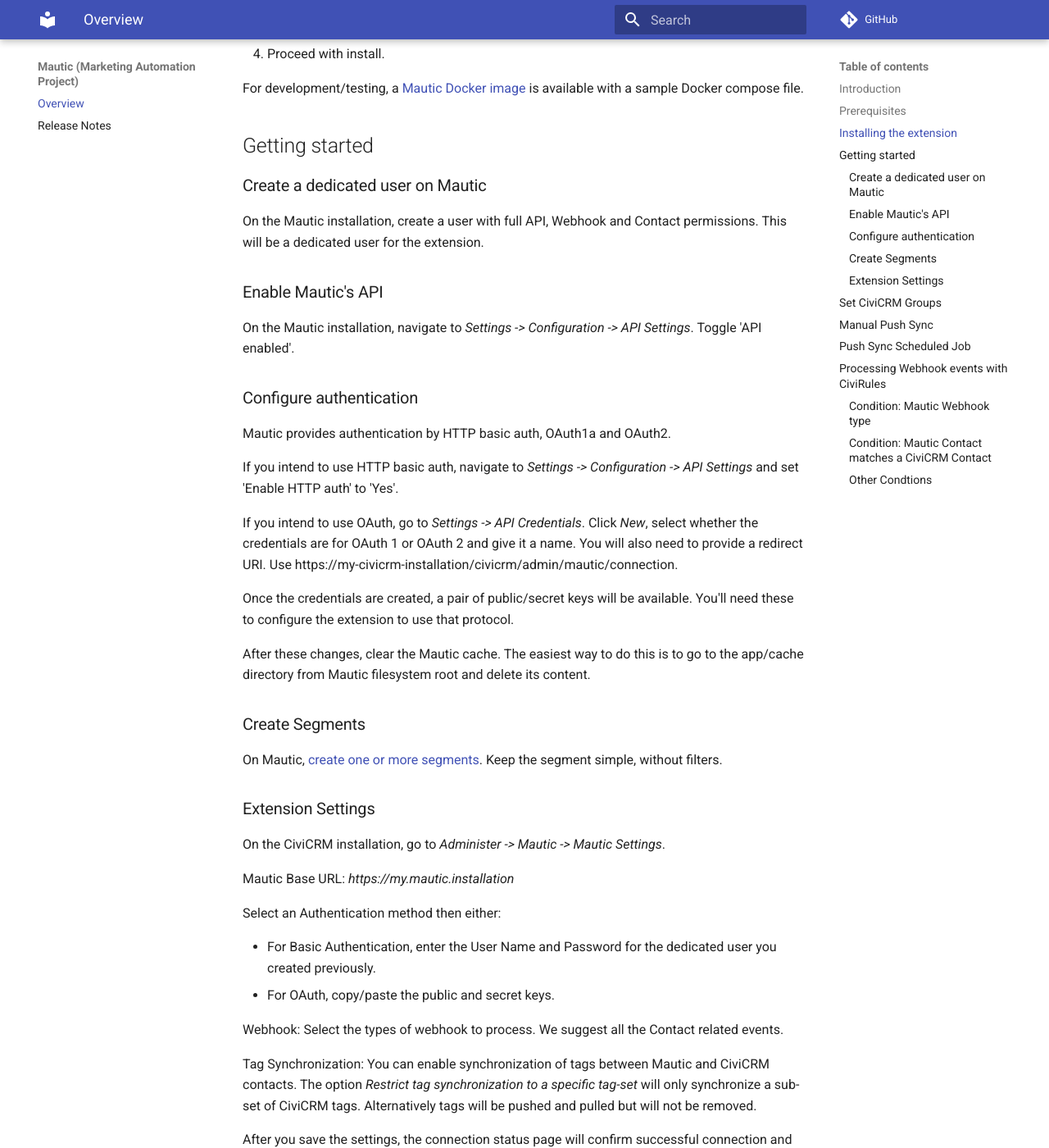
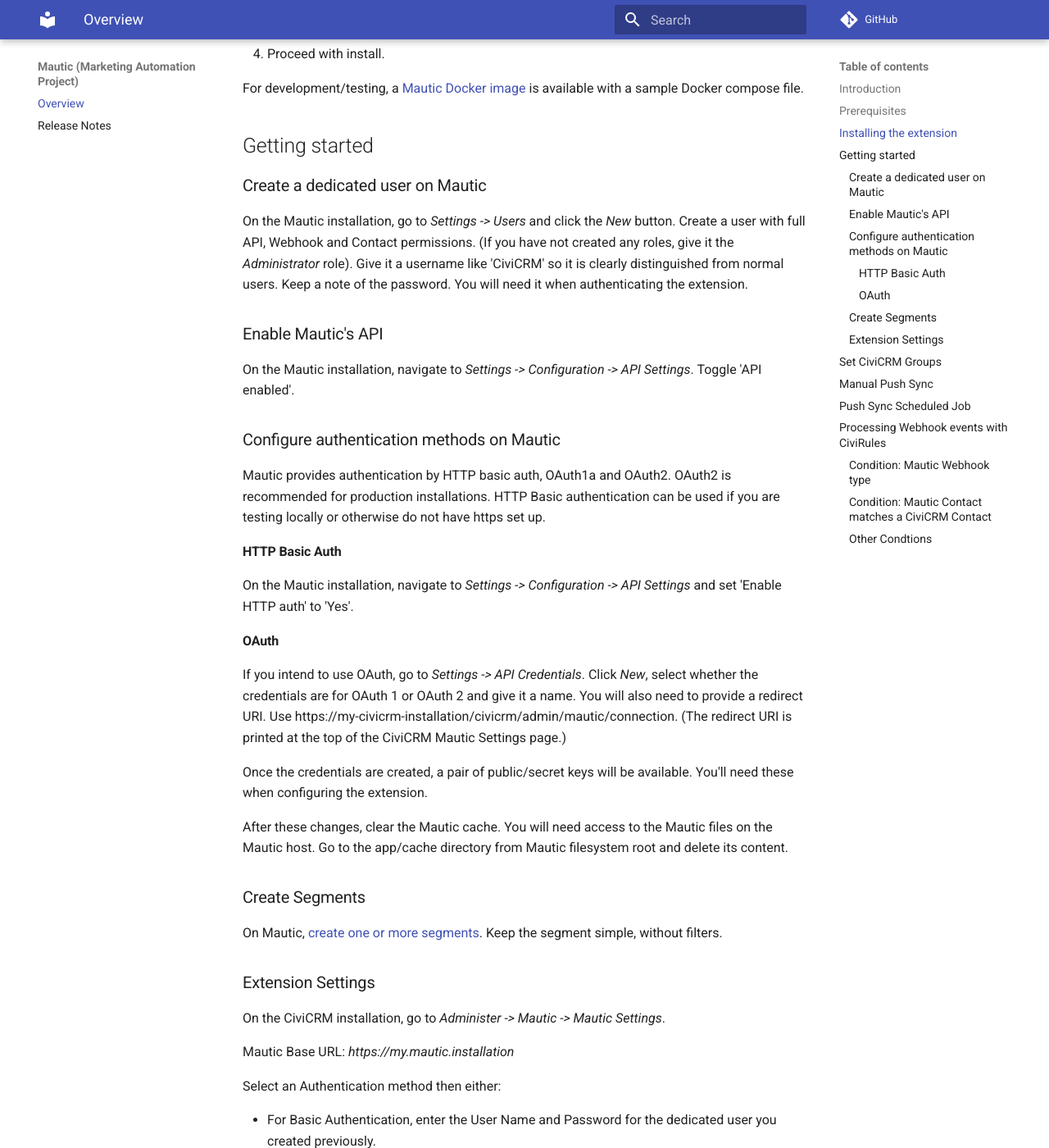
Before and after one commit to veda-consulting-company/uk.co.vedaconsulting.mautic, an MkDocs documentation site: the page built from docs/index.md, in a window 1280 px wide and 1400 px high, scrolled down 1132 px. Shown: the whole window at 82% size. Built offline with MkDocs 1.6.1 and Material for MkDocs 9.7.7, drawn with Linux system fonts in a browser that asks for light colours; comment, search, counter and statistics services are not loaded.

Commit message:
Update index.md

```diff
--- a/docs/index.md
+++ b/docs/index.md
@@ -40,25 +40,34 @@ For development/testing, a [Mautic Docker image](https://hub.docker.com/r/mautic
 ## Getting started
 
 ### Create a dedicated user on Mautic
-On the Mautic installation, create a user with full API, Webhook and Contact permissions.
-This will be a dedicated user for the extension.
+On the Mautic installation, go to *Settings -> Users* and click the *New* button.
+Create a user with full API, Webhook and Contact permissions. (If you have not created any roles, give it the *Administrator* role).
+Give it a username like 'CiviCRM' so it is clearly distinguished from normal users.
+Keep a note of the password. You will need it when authenticating the extension.
+
 
 ### Enable Mautic's API
-On the Mautic installation, navigate to *Settings -> Configuration -> API Settings*. Toggle 'API enabled'.
+On the Mautic installation, navigate to *Settings -> Configuration -> API Settings*.
+Toggle 'API enabled'.
 
-### Configure authentication
+### Configure authentication methods on Mautic
 Mautic provides authentication by HTTP basic auth, OAuth1a and OAuth2.
+OAuth2 is recommended for production installations.
+HTTP Basic authentication can be used if you are testing locally or otherwise do not have https set up.
 
-If you intend to use HTTP basic auth, navigate to  *Settings -> Configuration -> API Settings* and set 'Enable HTTP auth' to 'Yes'.
+#### HTTP Basic Auth
+On the Mautic installation, navigate to  *Settings -> Configuration -> API Settings* and set 'Enable HTTP auth' to 'Yes'.
 
+#### OAuth
 If you intend to use OAuth, go to *Settings -> API Credentials*.
 Click *New*, select whether the credentials are for OAuth 1 or OAuth 2 and give it a name.
 You will also need to provide a redirect URI. Use https://my-civicrm-installation/civicrm/admin/mautic/connection.
+(The redirect URI is printed at the top of the CiviCRM Mautic Settings page.)
 
-Once the credentials are created, a pair of public/secret keys will be available. You'll need these to configure the extension to use that protocol.
+Once the credentials are created, a pair of public/secret keys will be available. You'll need these when configuring the extension.
 
-
-After these changes, clear the Mautic cache. The easiest way to do this is to go to the  app/cache directory from Mautic filesystem root and delete its content.
+After these changes, clear the Mautic cache. You will need access to the Mautic files on the  Mautic host.
+Go to the app/cache directory from Mautic filesystem root and delete its content.
 
 ### Create Segments
 On Mautic, [create one or more segments](https://docs.mautic.org/en/contacts/manage-segments).
```
